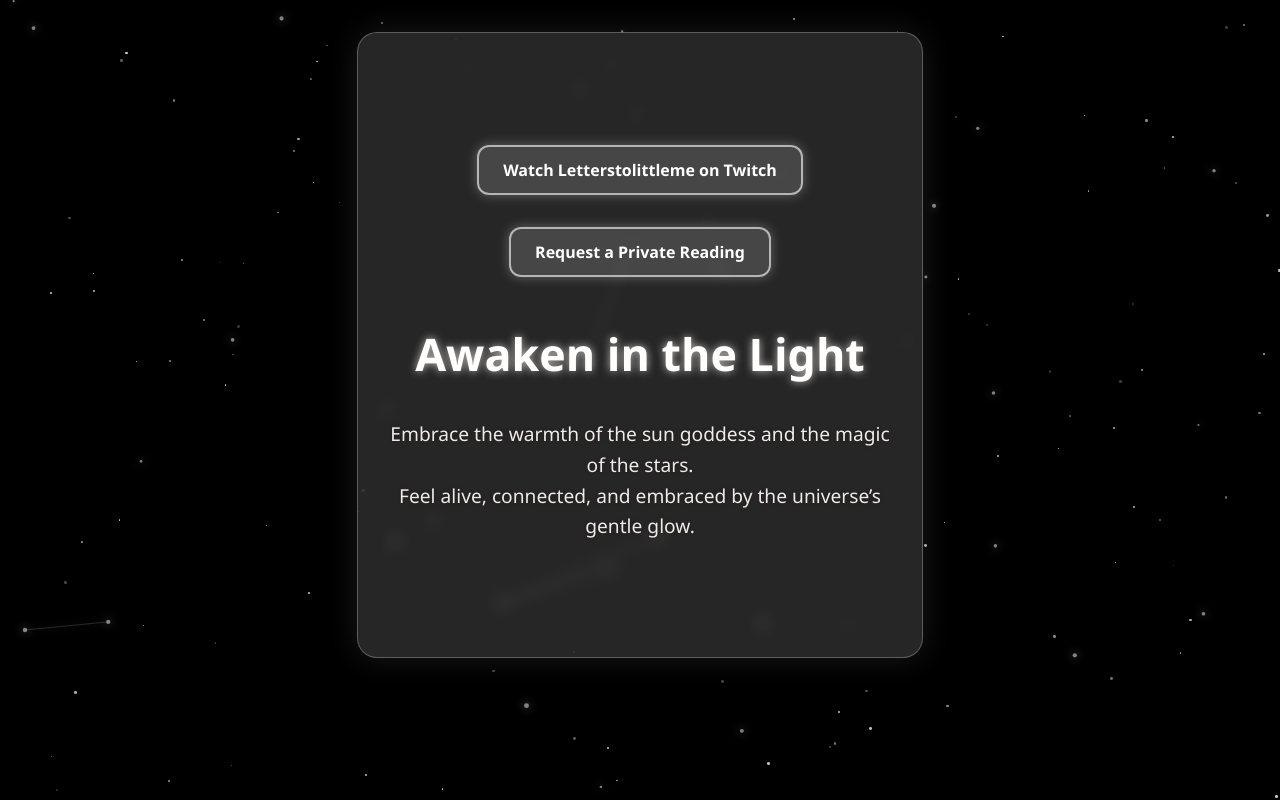
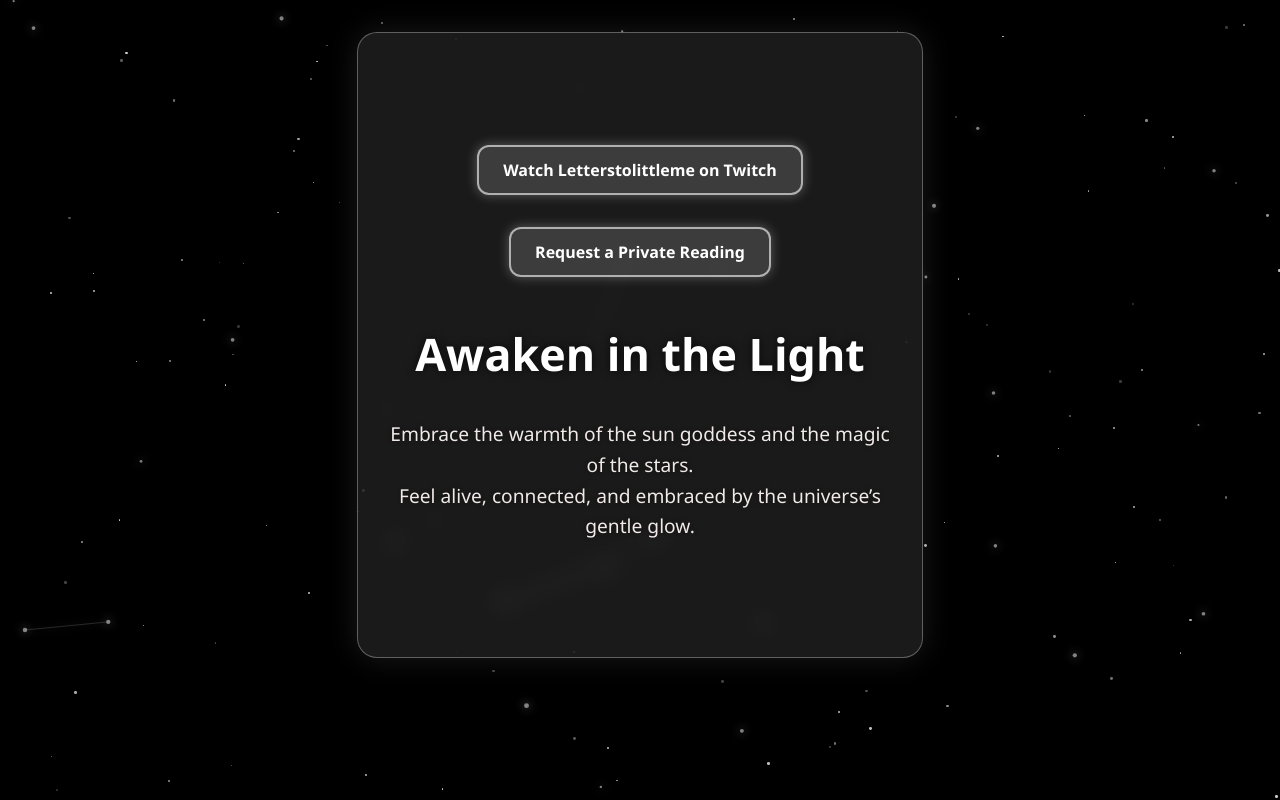
Before and after one commit to zohunt/letterstolittleme, a plain HTML site: page index.html in a window 1280 px wide. Drawn offline with Linux system fonts and the light colour scheme.

Commit message:
Update styles.css

```diff
--- a/styles.css
+++ b/styles.css
@@ -59,30 +59,29 @@ body {
   display: flex;
   flex-direction: column;
   justify-content: center;
+  position: relative;
   z-index: 2;
-  position: relative;
   overflow: hidden;
 
-  /* Translucent effect */
-  background: rgba(255, 255, 255, 0.15);
-  border: 1.5px solid rgba(255, 255, 255, 0.25);
-  backdrop-filter: blur(8px);
+  background: rgba(255, 255, 255, 0.1); /* very transparent white */
+  border: 1.5px solid rgba(255, 255, 255, 0.3);
+  backdrop-filter: blur(12px);
+  -webkit-backdrop-filter: blur(12px); /* Safari support */
   box-shadow: 0 0 30px rgba(255, 255, 255, 0.1);
 }
 
-/* Text Styling */
 .container h1 {
-  color: #fffefc;
+  color: #fff; /* pure white */
   font-size: 2.8rem;
   margin-bottom: 1rem;
-  text-shadow: 0 0 8px rgba(255, 255, 255, 0.7);
+  text-shadow: 0 0 8px rgba(0, 0, 0, 0.7); /* dark shadow for contrast */
 }
 
 .container p {
   color: #f0e9e7;
   font-size: 1.2rem;
   line-height: 1.6;
-  text-shadow: 0 0 4px rgba(0, 0, 0, 0.2);
+  text-shadow: 0 0 4px rgba(0, 0, 0, 0.4);
 }
 
 /* Buttons */
```
